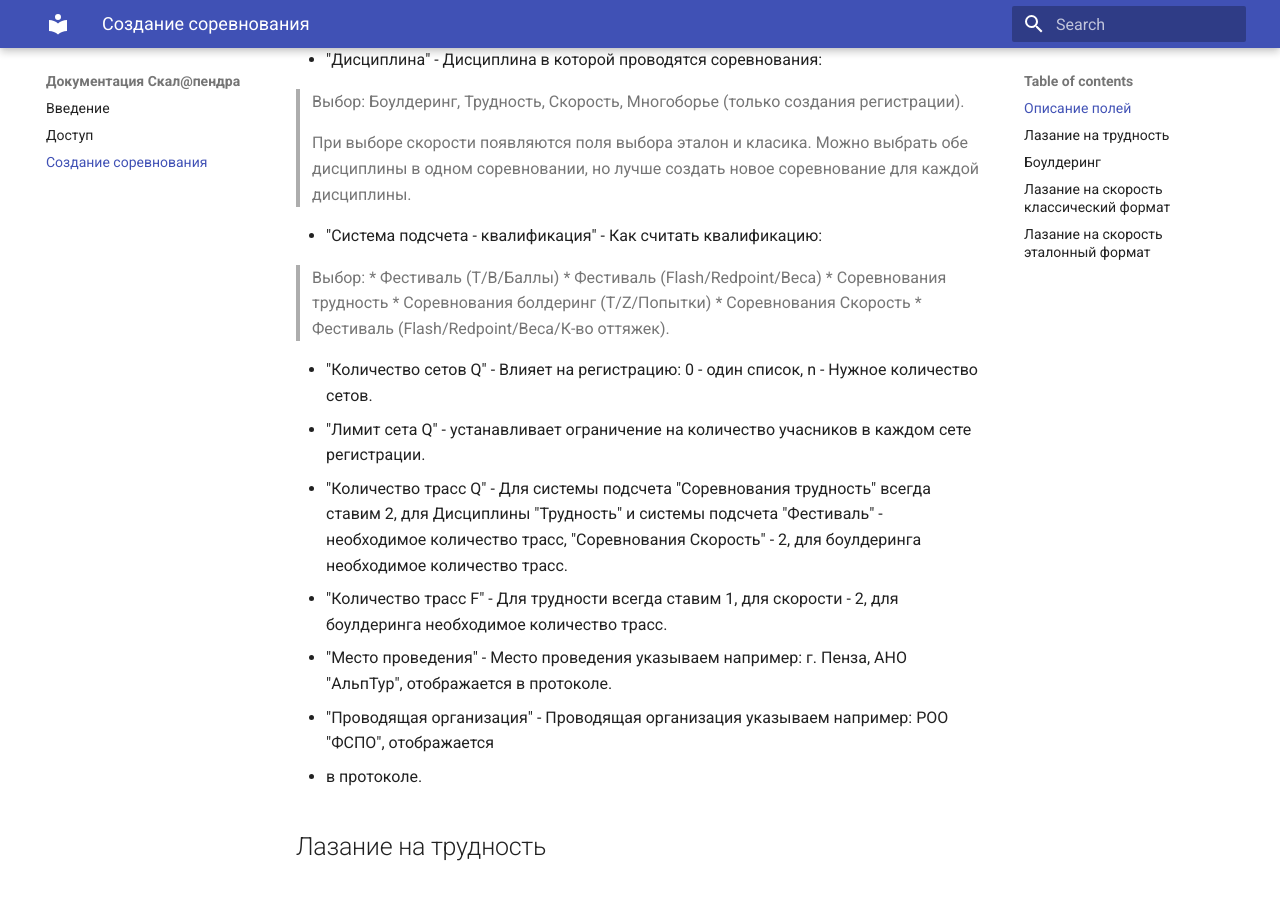
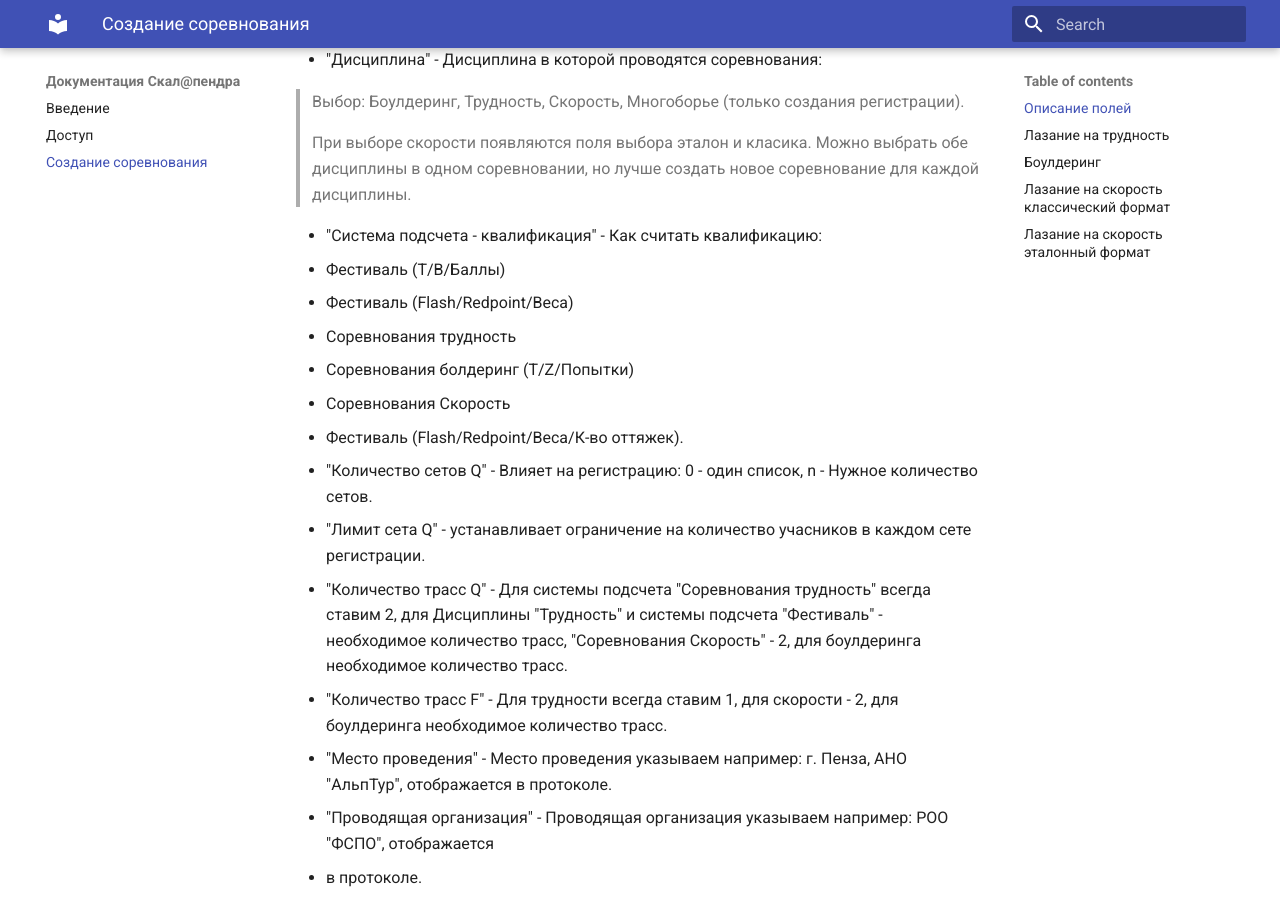
Before and after one commit to alptur/scaladocs, an MkDocs documentation site: the page built from docs/competitioncreate.md, in a window 1280 px wide and 900 px high, scrolled down 2113 px. Built offline with MkDocs 1.6.1 and Material for MkDocs 9.7.7, drawn with Linux system fonts in a browser that asks for light colours.

Commit message:
Страница создания соревнований

```diff
--- a/docs/competitioncreate.md
+++ b/docs/competitioncreate.md
@@ -27,14 +27,12 @@
 >в одном соревновании, но лучше создать новое соревнование для каждой дисциплины.
 
 * "Система подсчета - квалификация" - Как считать квалификацию:
-
->Выбор:
->* Фестиваль (T/B/Баллы)
->* Фестиваль (Flash/Redpoint/Веса)
->* Соревнования трудность
->* Соревнования болдеринг (T/Z/Попытки)
->* Соревнования Скорость
->* Фестиваль (Flash/Redpoint/Веса/К-во оттяжек).
+- Фестиваль (T/B/Баллы)
+- Фестиваль (Flash/Redpoint/Веса)
+- Соревнования трудность
+- Соревнования болдеринг (T/Z/Попытки)
+- Соревнования Скорость
+- Фестиваль (Flash/Redpoint/Веса/К-во оттяжек).
 
 * "Количество cетов Q" - Влияет на регистрацию: 0 - один список, n - Нужное количество сетов.
 * "Лимит cета Q" - устанавливает ограничение на количество учасников в каждом сете регистрации.
--- a/mkdocs.yml
+++ b/mkdocs.yml
@@ -7,3 +7,6 @@
   - attr_list
   - md_in_html
   - pymdownx.blocks.caption
+  - def_list
+  - pymdownx.tasklist:
+      custom_checkbox: true
```
